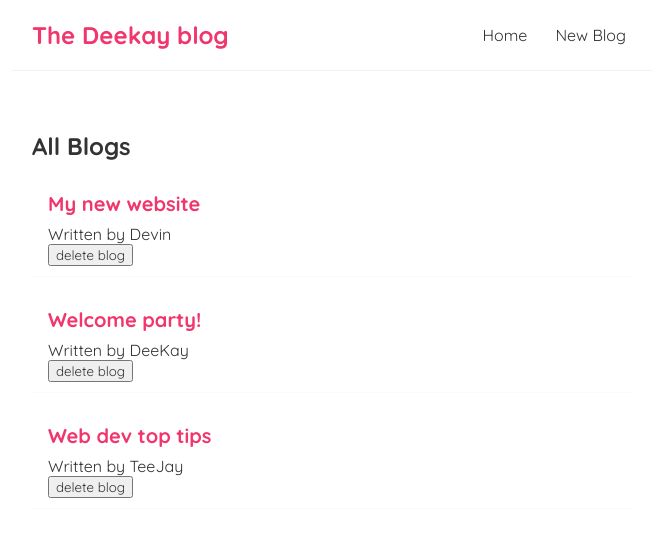
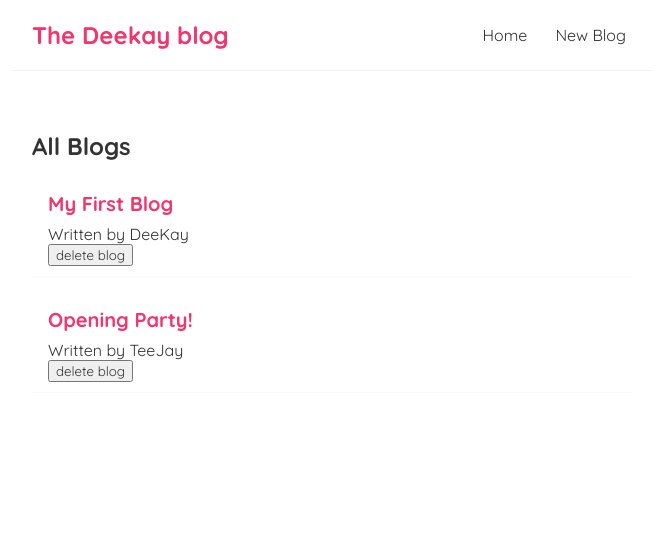
Before and after one commit to devinkg/deekay-react-blog, a React (Create React App) app: page / in a window 1280 px wide. Shown: the top 536 px of the page, without its empty margins (308-964 px from the left). Built offline with nearby package versions, Linux system fonts and the light colour scheme; data requests are answered from the project's data file; the HTML template or start-up script is replaced by a standard one.

Commit message:
useEffect fetch data added and DB updated

```diff
--- a/src/Home.js
+++ b/src/Home.js
@@ -1,21 +1,28 @@
-import React, { useState } from "react";
+import React, { useEffect, useState } from "react";
 import BlogList from "./BlogList";
 
 const Home = () => {
-    const [blogs, setBlogs] = useState([
-        { title: 'My new website', body: 'lorem ipsum...', author: 'Devin', id: 1 },
-        { title: 'Welcome party!', body: 'lorem ipsum...', author: 'DeeKay', id: 2 },
-        { title: 'Web dev top tips', body: 'lorem ipsum...', author: 'TeeJay', id: 3 }
-    ]);
+    const [blogs, setBlogs] = useState([]);
 
     const handleDelete = (blogId) => {
-        const newBlogs = blogs.filter(blog =>  blog.id !== blogId)
+        const newBlogs = blogs.filter(blog => blog.id !== blogId)
         setBlogs(newBlogs)
     }
 
+    useEffect(() => {
+        fetch('http://localhost:8000/blogs')
+            .then(res => {
+                return res.json()
+            }).then((data) => {
+                setBlogs(data)
+            }).catch((err) => {
+                alert(err)
+            })
+    }, [])
+
     return (
         <div className="home">
-            <BlogList blogs={blogs} title="All Blogs" handleDelete={handleDelete}/>
+            <BlogList blogs={blogs} title="All Blogs" handleDelete={handleDelete} />
         </div>
     );
 }
```
Also changed, not shown: data/db.json (+2 -2 lines).
